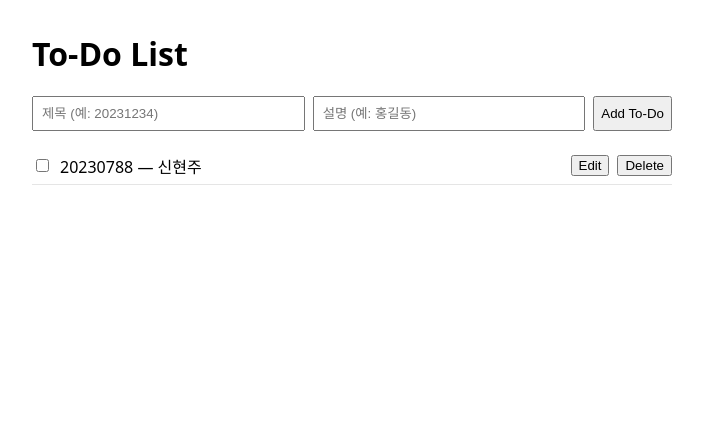
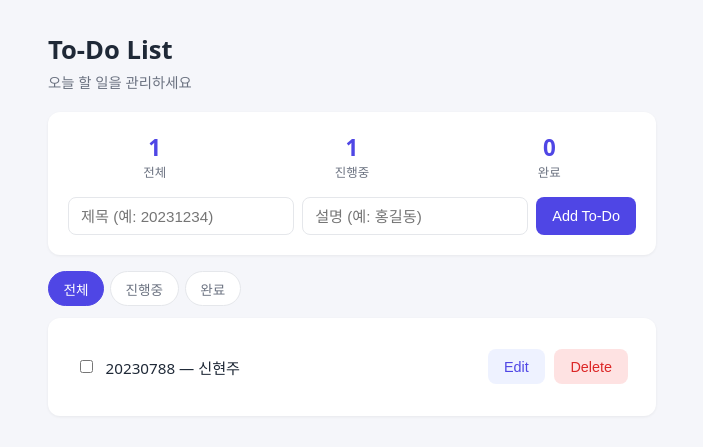
Before and after one commit to hyeonszz/CSE4022-Course, a FastAPI app: page / in a window 1280 px wide. Shown: the top 447 px of the page, without its empty margins (288-991 px from the left). Run offline with FastAPI, Linux system fonts and the light colour scheme.

Commit message:
feat: To-do List UI 개선 및 의존성 버전 고정

```diff
--- a/fastapi-app/requirements.txt
+++ b/fastapi-app/requirements.txt
@@ -1 +1 @@
-fastapi[standard]
+fastapi[standard]==0.141.1
--- a/fastapi-app/templates/index.html
+++ b/fastapi-app/templates/index.html
@@ -5,28 +5,125 @@
     <meta name="viewport" content="width=device-width, initial-scale=1.0">
     <title>To-Do List</title>
     <style>
-        body { font-family: system-ui, sans-serif; max-width: 640px; margin: 2rem auto; padding: 0 1rem; }
-        form { display: flex; gap: .5rem; flex-wrap: wrap; margin-bottom: 1rem; }
-        input[type="text"] { flex: 1 1 12rem; padding: .5rem; }
-        ul { list-style: none; padding: 0; }
-        li { display: flex; align-items: center; gap: .5rem; padding: .4rem 0; border-bottom: 1px solid #e5e5e5; }
-        li span { flex: 1; }
-        .done { text-decoration: line-through; color: #888; }
-        #error { color: #b00020; }
+        :root {
+            --bg: #f5f6fa;
+            --card: #ffffff;
+            --accent: #4f46e5;
+            --accent-light: #eef2ff;
+            --text: #1f2937;
+            --muted: #6b7280;
+            --border: #e5e7eb;
+            --danger: #dc2626;
+        }
+        * { box-sizing: border-box; }
+        body {
+            font-family: system-ui, -apple-system, "Segoe UI", sans-serif;
+            max-width: 640px;
+            margin: 2rem auto;
+            padding: 0 1rem;
+            background: var(--bg);
+            color: var(--text);
+        }
+        h1 { font-size: 1.6rem; margin-bottom: .25rem; }
+        .subtitle { color: var(--muted); margin: 0 0 1.25rem; font-size: .9rem; }
+
+        .card {
+            background: var(--card);
+            border-radius: 12px;
+            padding: 1.25rem;
+            box-shadow: 0 1px 3px rgba(0,0,0,.06);
+            margin-bottom: 1rem;
+        }
+
+        .stats { display: flex; gap: 1.5rem; margin-bottom: 1rem; }
+        .stat { flex: 1; text-align: center; }
+        .stat .num { font-size: 1.4rem; font-weight: 700; color: var(--accent); }
+        .stat .label { font-size: .78rem; color: var(--muted); }
+
+        form { display: flex; gap: .5rem; flex-wrap: wrap; }
+        input[type="text"] {
+            flex: 1 1 12rem;
+            padding: .6rem .75rem;
+            border: 1px solid var(--border);
+            border-radius: 8px;
+            font-size: .95rem;
+        }
+        input[type="text"]:focus { outline: 2px solid var(--accent); border-color: transparent; }
+        button {
+            border: none;
+            border-radius: 8px;
+            padding: .6rem 1rem;
+            font-size: .9rem;
+            cursor: pointer;
+        }
+        form button { background: var(--accent); color: #fff; }
+        form button:hover { background: #4338ca; }
+
+        .tabs { display: flex; gap: .4rem; margin: 1rem 0 .75rem; }
+        .tab {
+            background: var(--card);
+            border: 1px solid var(--border);
+            color: var(--muted);
+            padding: .4rem .9rem;
+            border-radius: 999px;
+            font-size: .85rem;
+        }
+        .tab.active { background: var(--accent); border-color: var(--accent); color: #fff; }
+
+        ul { list-style: none; padding: 0; margin: 0; }
+        li {
+            display: flex;
+            align-items: center;
+            gap: .6rem;
+            padding: .7rem .5rem;
+            border-bottom: 1px solid var(--border);
+        }
+        li:last-child { border-bottom: none; }
+        li span.text { flex: 1; font-size: .95rem; }
+        .done { text-decoration: line-through; color: var(--muted); }
+        li button { background: var(--accent-light); color: var(--accent); }
+        li button:hover { background: #e0e7ff; }
+        li button.delete { background: #fee2e2; color: var(--danger); }
+        li button.delete:hover { background: #fecaca; }
+
+        #empty { text-align: center; color: var(--muted); padding: 2rem 0; font-size: .9rem; }
+        #error { color: var(--danger); background: #fee2e2; padding: .6rem .8rem; border-radius: 8px; margin-top: .75rem; }
     </style>
 </head>
 <body>
     <h1>To-Do List</h1>
+    <p class="subtitle">오늘 할 일을 관리하세요</p>
+
+    <div class="card">
+        <div class="stats">
+            <div class="stat"><div class="num" id="stat-total">0</div><div class="label">전체</div></div>
+            <div class="stat"><div class="num" id="stat-active">0</div><div class="label">진행중</div></div>
+            <div class="stat"><div class="num" id="stat-done">0</div><div class="label">완료</div></div>
+        </div>
         <form id="todo-form">
             <input type="text" id="title" placeholder="제목 (예: 20231234)" required>
             <input type="text" id="description" placeholder="설명 (예: 홍길동)">
             <button type="submit">Add To-Do</button>
         </form>
         <p id="error" role="alert" hidden></p>
+    </div>
+
+    <div class="tabs">
+        <button class="tab active" data-filter="all">전체</button>
+        <button class="tab" data-filter="active">진행중</button>
+        <button class="tab" data-filter="done">완료</button>
+    </div>
+
+    <div class="card">
         <ul id="todo-list"></ul>
+        <p id="empty" hidden>표시할 항목이 없습니다.</p>
+    </div>
+
     <script>
         const $ = (id) => document.getElementById(id);
-        const listEl = $("todo-list"), errorEl = $("error");
+        const listEl = $("todo-list"), errorEl = $("error"), emptyEl = $("empty");
+        let allTodos = [];
+        let filter = "all";
 
         // 모든 요청을 한 곳에서 처리하고, 실패는 조용히 넘기지 않는다
         async function api(url, method = "GET", body) {
@@ -48,14 +145,30 @@
           }
         }
 
-        const load = () => run("목록 불러오기", async () => render(await api("/todos")));
+        const load = () => run("목록 불러오기", async () => { allTodos = await api("/todos"); render(); });
         const save = (id, todo) => run("수정", async () => { await api(`/todos/${id}`, "PUT", todo); await load(); });
 
-        function button(label, onclick) {
-          return Object.assign(document.createElement("button"), { textContent: label, onclick });
+        function button(label, onclick, className) {
+          return Object.assign(document.createElement("button"), { textContent: label, onclick, className: className || "" });
         }
 
-        function render(todos) {
+        function updateStats() {
+          const done = allTodos.filter((t) => t.completed).length;
+          $("stat-total").textContent = allTodos.length;
+          $("stat-done").textContent = done;
+          $("stat-active").textContent = allTodos.length - done;
+        }
+
+        function visibleTodos() {
+          if (filter === "active") return allTodos.filter((t) => !t.completed);
+          if (filter === "done") return allTodos.filter((t) => t.completed);
+          return allTodos;
+        }
+
+        function render() {
+          updateStats();
+          const todos = visibleTodos();
+          emptyEl.hidden = todos.length !== 0;
           listEl.replaceChildren(...todos.map((todo) => {
             const check = Object.assign(document.createElement("input"), {
               type: "checkbox",
@@ -64,10 +177,10 @@
             });
             const text = Object.assign(document.createElement("span"), {
               textContent: `${todo.title} — ${todo.description}`,
-              className: todo.completed ? "done" : "",
+              className: "text" + (todo.completed ? " done" : ""),
             });
             const li = document.createElement("li");
-            li.append(check, text, button("Edit", () => edit(todo)), button("Delete", () => remove(todo.id)));
+            li.append(check, text, button("Edit", () => edit(todo)), button("Delete", () => remove(todo.id), "delete"));
             return li;
           }));
         }
@@ -85,6 +198,15 @@
           run("삭제", async () => { await api(`/todos/${id}`, "DELETE"); await load(); });
         }
 
+        document.querySelectorAll(".tab").forEach((tab) => {
+          tab.onclick = () => {
+            document.querySelector(".tab.active").classList.remove("active");
+            tab.classList.add("active");
+            filter = tab.dataset.filter;
+            render();
+          };
+        });
+
         $("todo-form").onsubmit = (event) => {
           event.preventDefault();
           run("추가", async () => {
```
Lines whose indentation alone changed are shown as unchanged.
